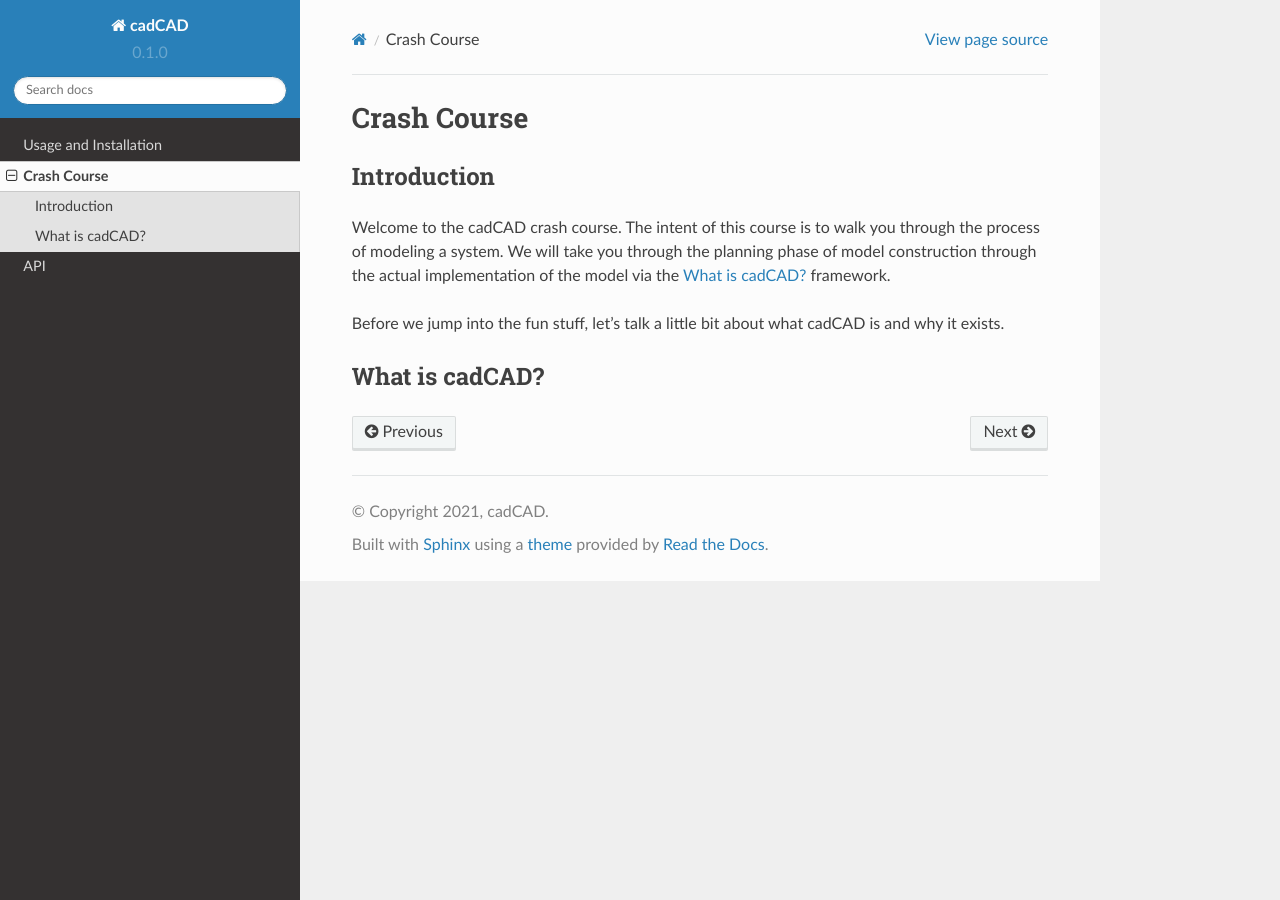
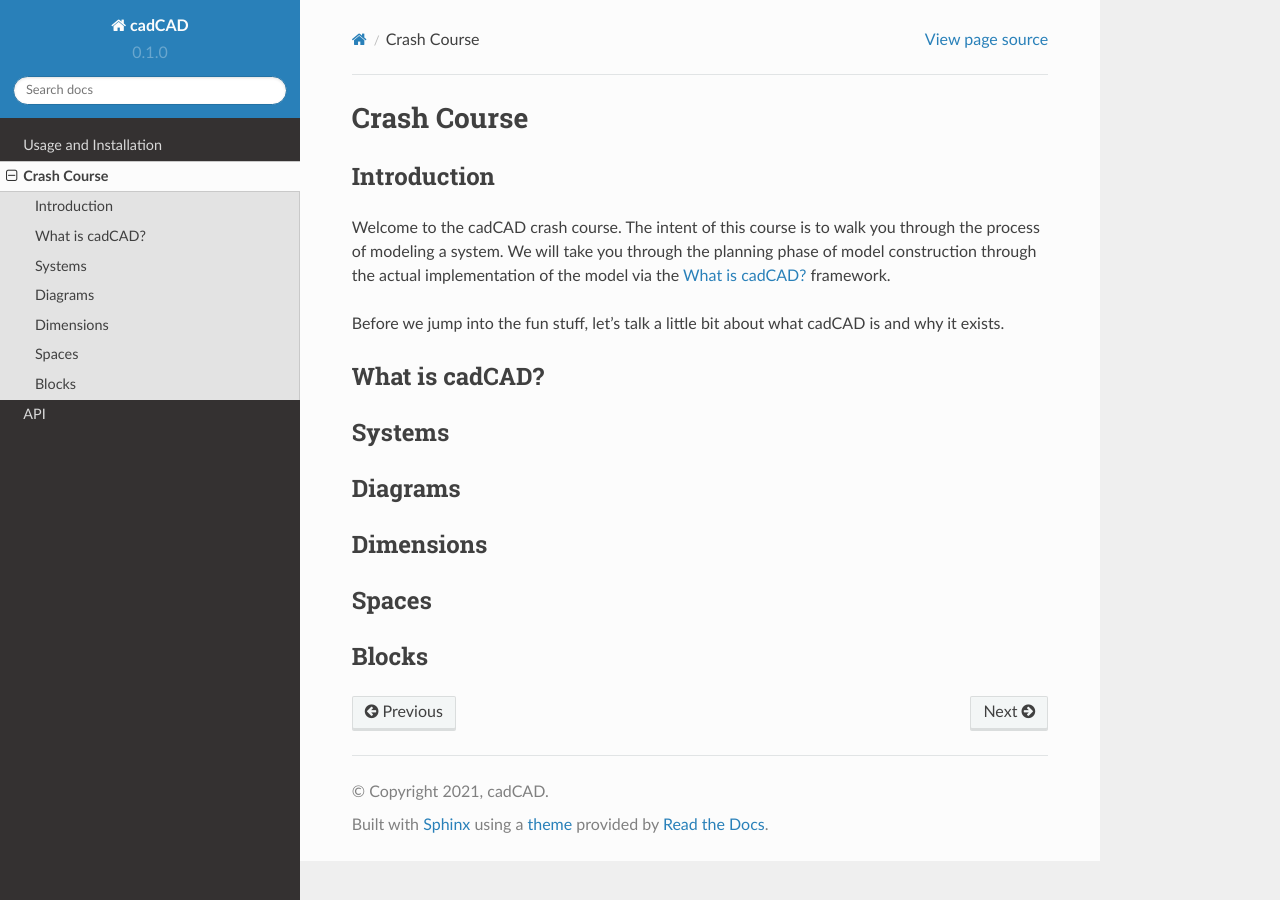
Before and after one commit to cadCAD-org/documentation, a Sphinx documentation site: the page built from docs/source/crashcourse.rst, in a window 1280 px wide. Built offline with Sphinx 7.4.7 and the Read the Docs theme 2.0.0, drawn with Linux system fonts in a browser that asks for light colours.

Commit message:
Little more structure

```diff
--- a/docs/source/crashcourse.rst
+++ b/docs/source/crashcourse.rst
@@ -14,3 +14,28 @@
 
 What is cadCAD?
 ---------------
+
+.. _systems:
+
+Systems
+-------
+
+.. _diagrams:
+
+Diagrams
+--------
+
+.. _dimensions:
+
+Dimensions
+----------
+
+.. _spaces:
+
+Spaces
+------
+
+.. _blocks:
+
+Blocks
+------
```
